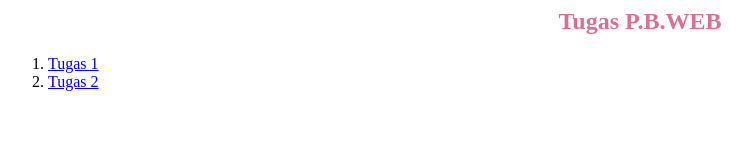
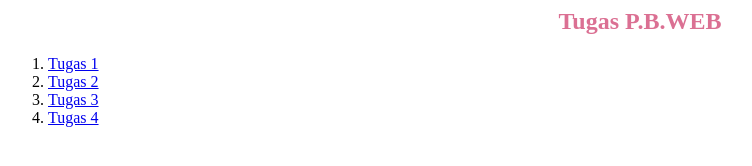
Before and after one commit to Ardinnn/pemograman-web, a plain HTML site: page latihan-frame/Menu.html in a window 1280 px wide. Shown: the whole page, without its empty margins (0-752 px from the left). Drawn offline with Linux system fonts and the light colour scheme.

Commit message:
Update Menu.html

```diff
--- a/latihan-frame/Menu.html
+++ b/latihan-frame/Menu.html
@@ -6,6 +6,9 @@
         <ol type="1">
        <li><a href="https://ardinnn.github.io/pemograman-web/latihan/index.html" target="konten">Tugas 1</a></li>
         <li><a href="https://ardinnn.github.io/pemograman-web/latihan-tabel/lattabel.html" target="konten">Tugas 2</a></li>
+        <li><a href="https://ardinnn.github.io/pemograman-web/latihan-form/latform.html" target="konten">Tugas 3</a></li>
+        <li><a href="https://ardinnn.github.io/pemograman-web/combine.html" target="konten">Tugas 4</a></li>
+
         </ol>
 
     </body>
```
